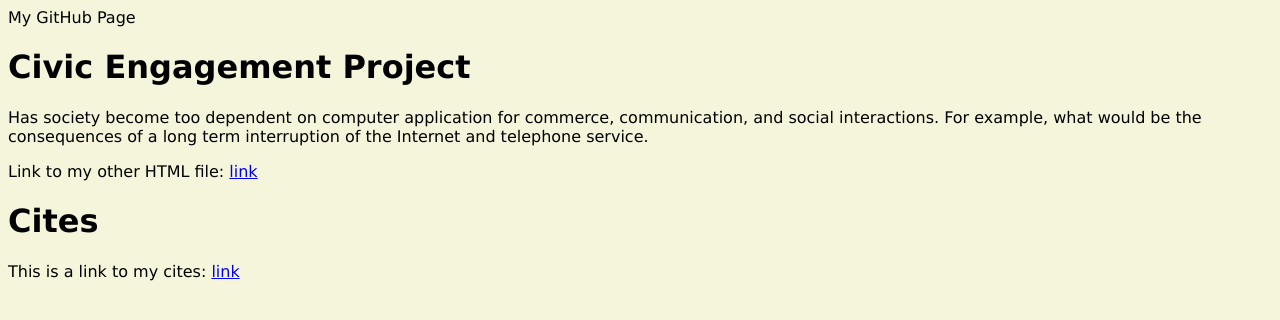
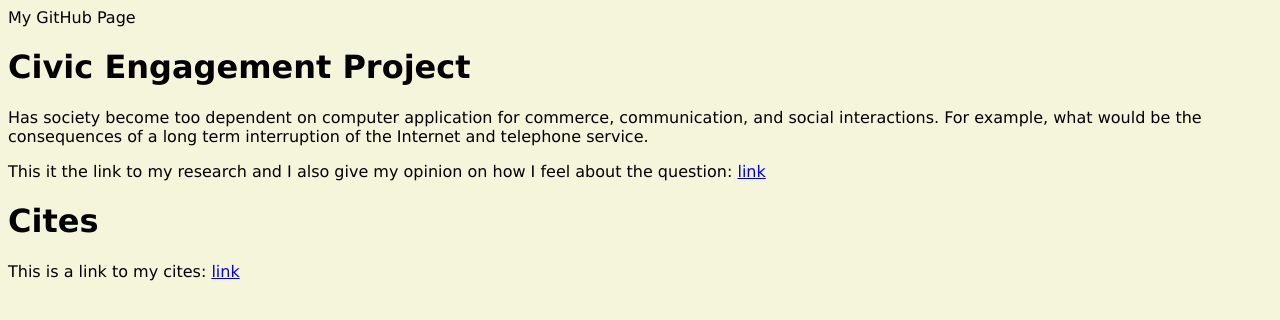
Before and after one commit to mhogan-pvcc/mhogan-pvcc.github.io, a plain HTML site: page index.html in a window 1280 px wide. Drawn offline with Linux system fonts and the light colour scheme.

Commit message:
Update index.html

```diff
--- a/index.html
+++ b/index.html
@@ -9,7 +9,7 @@
   <body>
     <h1>Civic Engagement Project</h1>
     <p>Has society become too dependent on computer application for commerce, communication, and social interactions. For example, what would be the consequences of a long term interruption of the  Internet and telephone service. </p>
-    <p> Link to my other HTML file: <a href="attendance activity.html">link</a></p>
+    <p> This it the link to my research and I also give my opinion on how I feel about the question: <a href="Civic Engagment Project.html">link</a></p>
   </body>
 
   <body>
```
